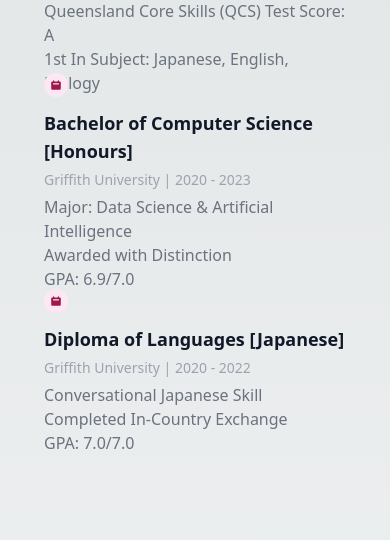
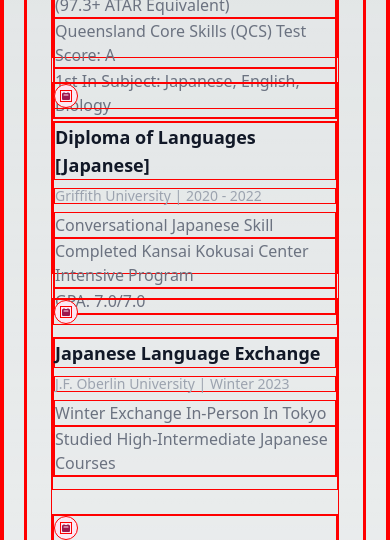
Before and after one commit to HimathR/Portfolio-3.0, a Next.js app: page /experience in a window 390 px wide. Shown: the part 1140-1680 px from the top of the page. Built offline with nearby package versions, Linux system fonts and the light colour scheme.

Commit message:
modal finished!

```diff
--- a/app/experience/CardGrid.tsx
+++ b/app/experience/CardGrid.tsx
@@ -22,8 +22,8 @@
     subtitle: "Software Engineering Intern",
     date: "November 2022 - February 2023",
     links: [
-      "https://i.gyazo.com/89204fbb187bffa331bd75117521565c.png",
-      "https://i.gyazo.com/eee8c9246b1a12bfa787fa264fcbf72d.png",
+      "https://i.gyazo.com/603f3aacdb1f8795c5f1e6d18f9fcd48.png",
+      "https://i.gyazo.com/97a9c89cd01e1c091681b2158665c196.gif",
     ],
     company:
       "Atlassian is a leading provider of collaboration, development, and issue tracking software for teams",
@@ -68,8 +68,9 @@
     subtitle: "Software Engineering Intern",
     date: "July 2022 - October 2022",
     links: [
-      "https://i.gyazo.com/89204fbb187bffa331bd75117521565c.png",
-      "https://i.gyazo.com/eee8c9246b1a12bfa787fa264fcbf72d.png",
+      "https://i.gyazo.com/566130db1f18063037fa016cd1116e79.png",
+      "https://i.gyazo.com/5ce8814ce674cbe5ab9ca15d02e679e2.png",
+      "https://i.gyazo.com/9f39e1aab9f5380b36e838cfb16f31a1.gif",
     ],
     company:
       "Cinefly is a company focused on creating user generated content seamlessly",
--- a/app/experience/Education.tsx
+++ b/app/experience/Education.tsx
@@ -11,21 +11,29 @@
     ],
   },
   {
+    title: "Diploma of Languages [Japanese]",
+    subtitle: "Griffith University | 2020 - 2022",
+    content: [
+      "Conversational Japanese Skill",
+      "Completed Kansai Kokusai Center Intensive Program",
+      "GPA: 7.0/7.0",
+    ],
+  },
+  {
+    title: "Japanese Language Exchange",
+    subtitle: "J.F. Oberlin University | Winter 2023",
+    content: [
+      "Winter Exchange In-Person In Tokyo",
+      "Studied High-Intermediate Japanese Courses",
+    ],
+  },
+  {
     title: "Bachelor of Computer Science [Honours]",
     subtitle: "Griffith University | 2020 - 2023",
     content: [
       "Major: Data Science & Artificial Intelligence",
       "Awarded with Distinction",
       "GPA: 6.9/7.0",
-    ],
-  },
-  {
-    title: "Diploma of Languages [Japanese]",
-    subtitle: "Griffith University | 2020 - 2022",
-    content: [
-      "Conversational Japanese Skill",
-      "Completed In-Country Exchange",
-      "GPA: 7.0/7.0",
     ],
   },
 ];
--- a/app/experience/ExperienceModal.tsx
+++ b/app/experience/ExperienceModal.tsx
@@ -84,7 +84,7 @@
                 {technologies.map((tech, index) => (
                   <li
                     key={index}
-                    className="m-1 px-2 py-1 text-base bg-gray-700 rounded-full hover:bg-gray-600"
+                    className="m-1 px-2 py-1 text-sm bg-gray-700 rounded-full hover:bg-gray-600"
                   >
                     {tech}
                   </li>
@@ -92,7 +92,7 @@
               </ul>
             </div>
           </div>
-          <div className="md:col-span-2 grid grid-rows-3 md:grid-rows-2 p-6">
+          <div className="md:col-span-2 grid grid-rows-1 p-6">
             {links && links.length > 0 && (
               <div className="relative w-full h-full mb-6 rounded-md overflow-auto grid-row-2 md:grid-row-1">
                 <img
--- a/app/globals.css
+++ b/app/globals.css
@@ -16,9 +16,9 @@
   font-display: swap;
 }
 
-/* * {
+* {
   border: 1px solid red;
-} */
+}
 
 .button-text-gradient {
   transition: background 3s ease;
--- /dev/null
+++ b/app/projects/Projects.tsx
@@ -0,0 +1,7 @@
+"use client";
+
+const Projects = () => {
+  return <div>Hi</div>;
+};
+
+export default Projects;
--- a/app/projects/page.tsx
+++ b/app/projects/page.tsx
@@ -3,6 +3,7 @@
 import React from "react";
 import ProjectsImg from "./ProjectsImg";
 import FadeIn from "../components/FadeIn";
+import Projects from "./Projects";
 
 const Experience = () => {
   return (
@@ -27,7 +28,7 @@
               </div>
             </div>
           </FadeIn>
-          <div></div>
+          <Projects />
         </div>
       </div>
     </div>
```
Also changed, not shown: app/details.tsx (added).
